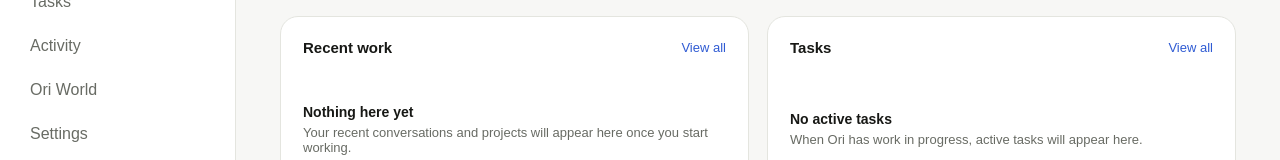
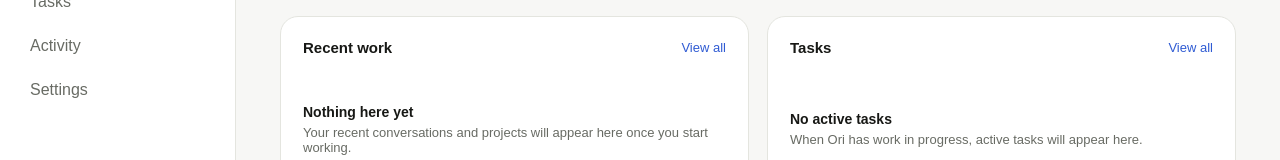
Before and after one commit to 30lnewcomb-byte/ori-platform, a Next.js app in the folder apps/web/: page / in a window 1280 px wide. Shown: the part 278-438 px from the top of the page. Built offline with nearby package versions, Linux system fonts and the light colour scheme; a web font is replaced by a local one.

Commit message:
Hide internal Ori World from user navigation

```diff
--- a/apps/web/components/app-shell.tsx
+++ b/apps/web/components/app-shell.tsx
@@ -10,11 +10,10 @@ const navItems: NavItem[] = [
   { label: 'Projects', href: '/projects' },
   { label: 'Tasks', href: '/tasks' },
   { label: 'Activity', href: '/notifications' },
-  { label: 'Ori World', href: '/sandbox' },
   { label: 'Settings', href: '/settings' },
 ]
 
-export type AppSection = 'Home' | 'Chat' | 'Search' | 'Projects' | 'Tasks' | 'Activity' | 'Ori World' | 'Settings'
+export type AppSection = 'Home' | 'Chat' | 'Search' | 'Projects' | 'Tasks' | 'Activity' | 'Settings'
 
 export default function AppShell({
   active,
```
